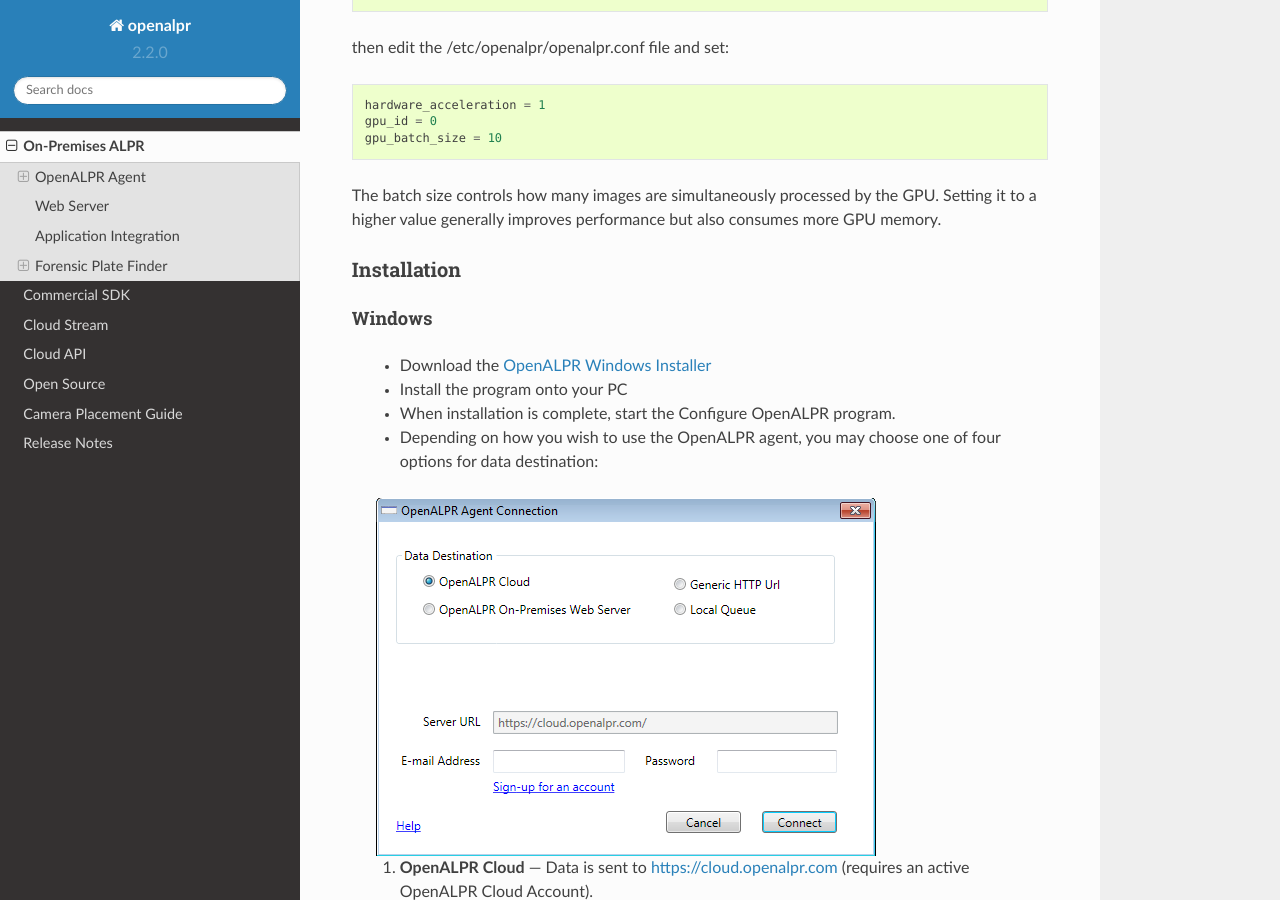
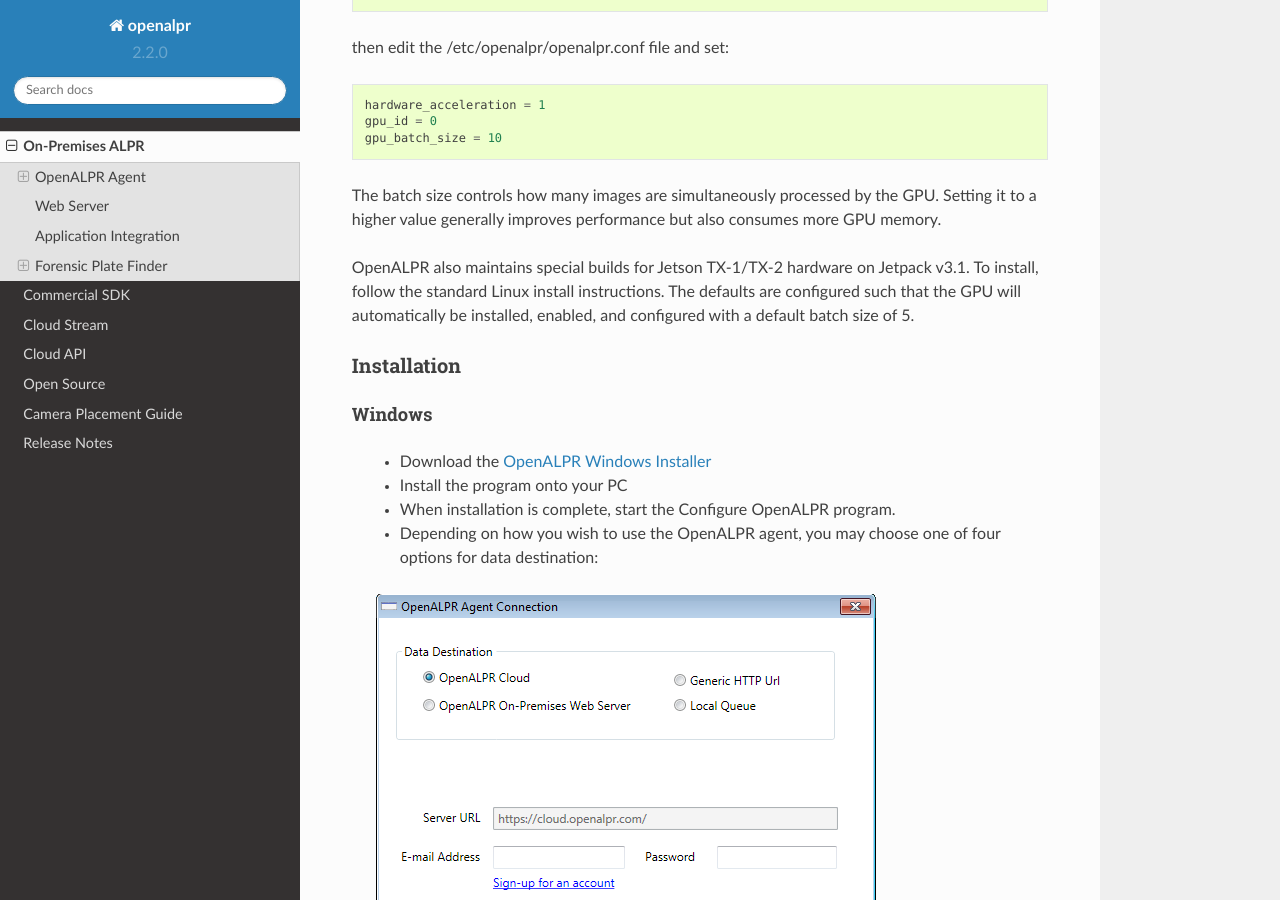
Before and after one commit to openalpr/doc, a Sphinx documentation site: the page built from source/on_premises.rst, in a window 1280 px wide and 900 px high, scrolled down 1235 px. Built offline with Sphinx 7.4.7 and the Read the Docs theme 2.0.0, drawn with Linux system fonts in a browser that asks for light colours.

Commit message:
Update Nvidia TX-1/TX-2 notes

```diff
--- a/source/on_premises.rst
+++ b/source/on_premises.rst
@@ -42,8 +42,9 @@
   gpu_id = 0
   gpu_batch_size = 10
 
+The batch size controls how many images are simultaneously processed by the GPU.  Setting it to a higher value generally improves performance but also consumes more GPU memory.
 
-The batch size controls how many images are simultaneously processed by the GPU.  Setting it to a higher value generally improves performance but also consumes more GPU memory.
+OpenALPR also maintains special builds for Jetson TX-1/TX-2 hardware on Jetpack v3.1.  To install, follow the standard Linux install instructions.  The defaults are configured such that the GPU will automatically be installed, enabled, and configured with a default batch size of 5.
 
 Installation
 ---------------
```
